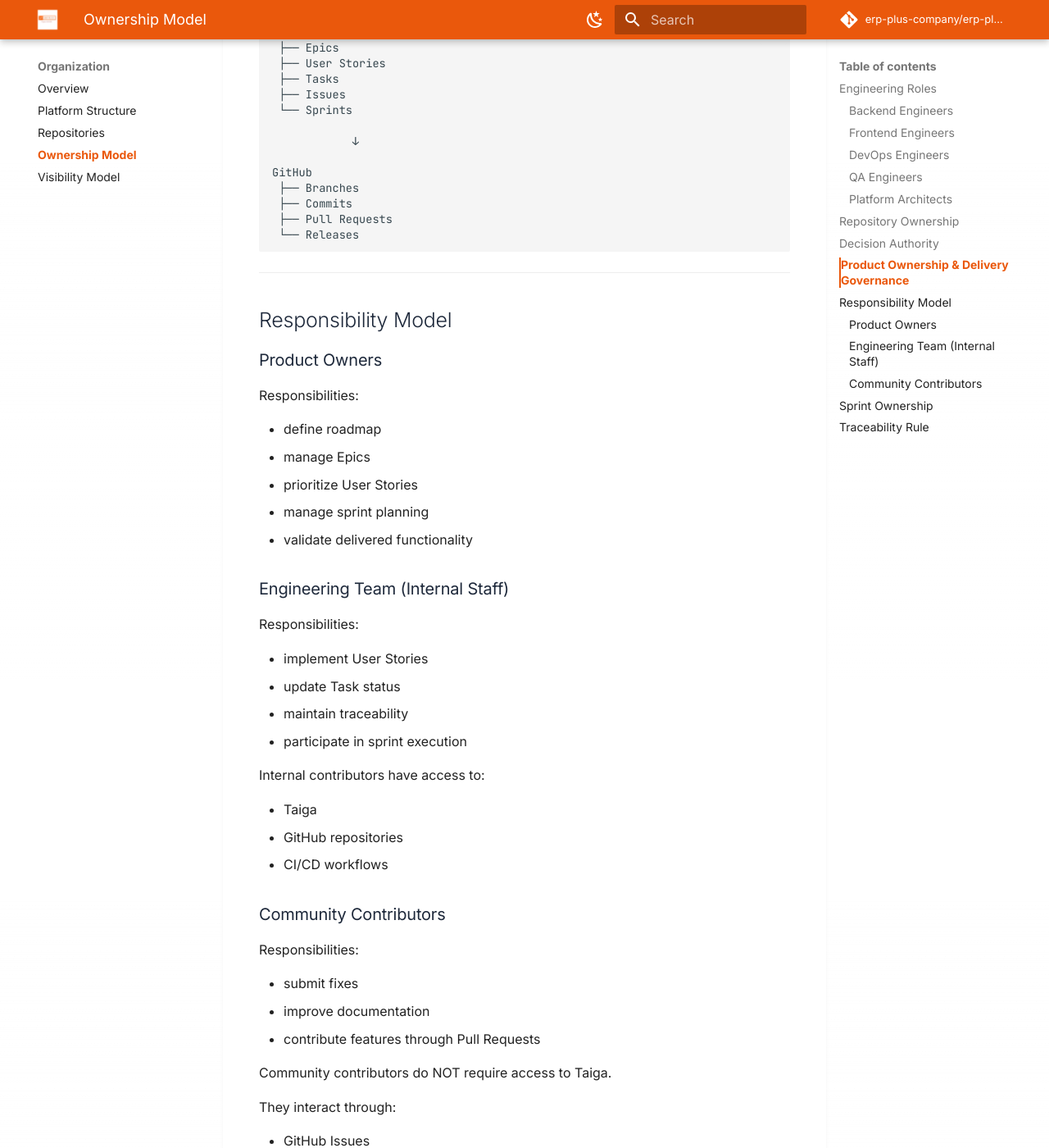
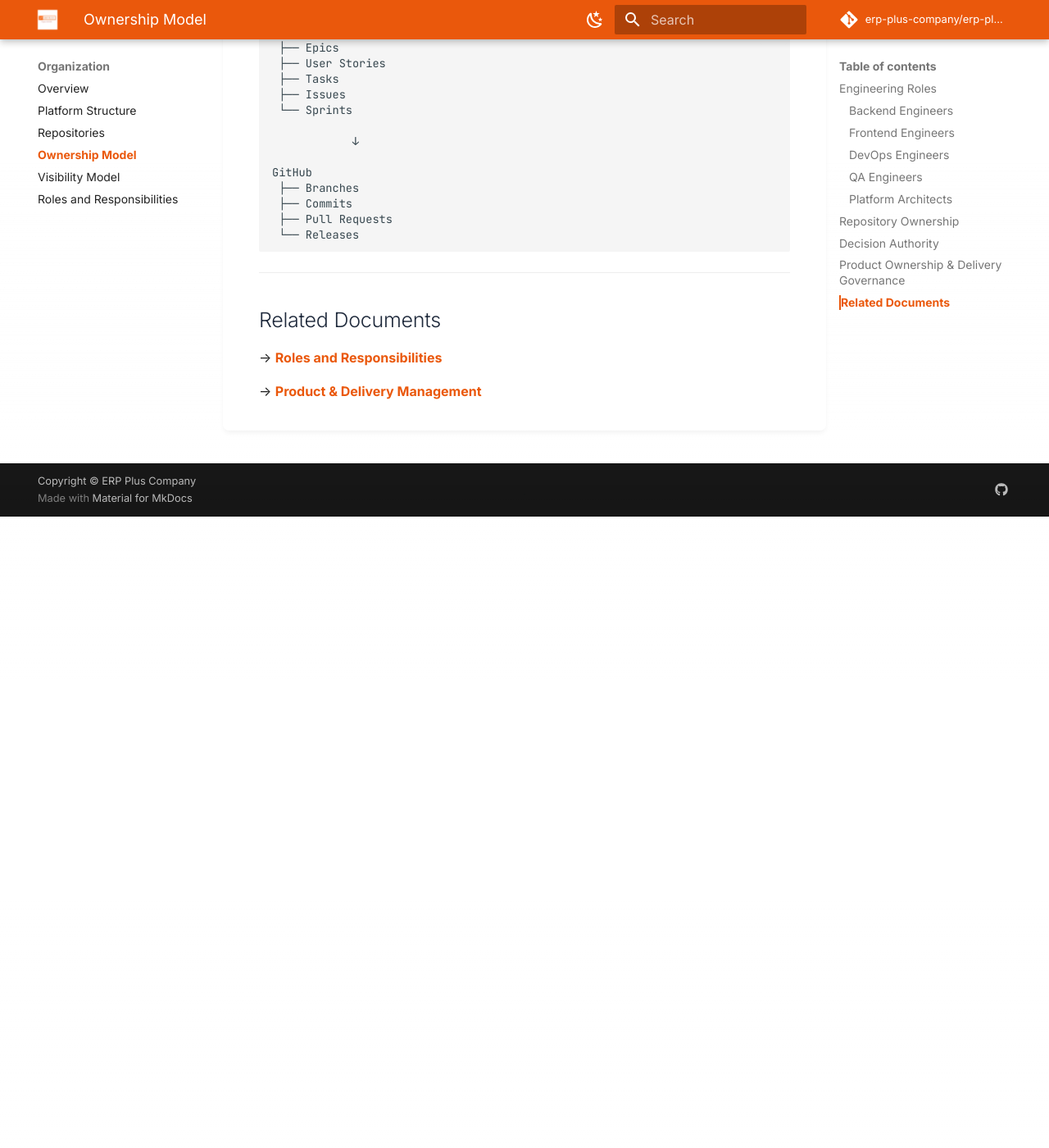
Before and after one commit to erp-plus-company/erp-plus-docs, an MkDocs documentation site: the page built from docs/organization/ownership-model.md, in a window 1280 px wide and 1400 px high, scrolled down 2547 px. Shown: the whole window at 82% size. Built offline with MkDocs 1.6.1 and Material for MkDocs 9.7.7, drawn with Linux system fonts in a browser that asks for light colours; comment, search, counter and statistics services are not loaded; after the commit the page ends 3177 px from its top, so only the background shows below that; some of the changed text lies outside the part shown.

````diff
--- a/docs/organization/ownership-model.md
+++ b/docs/organization/ownership-model.md
@@ -112,81 +112,8 @@ GitHub
 
 ---
 
-## Responsibility Model
+## Related Documents
 
-### Product Owners
+→ [Roles and Responsibilities](../organization/roles-and-responsibilities.md)
 
-Responsibilities:
-
-- define roadmap
-- manage Epics
-- prioritize User Stories
-- manage sprint planning
-- validate delivered functionality
-
-### Engineering Team (Internal Staff)
-
-Responsibilities:
-
-- implement User Stories
-- update Task status
-- maintain traceability
-- participate in sprint execution
-
-Internal contributors have access to:
-
-- Taiga
-- GitHub repositories
-- CI/CD workflows
-
-### Community Contributors
-
-Responsibilities:
-
-- submit fixes
-- improve documentation
-- contribute features through Pull Requests
-
-Community contributors do NOT require access to Taiga.
-
-They interact through:
-
-- GitHub Issues
-- Pull Requests
-- Discussions (future)
-
-Maintainers are responsible for linking external contributions to Taiga work items when necessary.
-
----
-
-## Sprint Ownership
-
-ERP Plus operates using two-week sprints.
-
-Sprint planning is managed in Taiga.
-
-Each sprint contains:
-
-- User Stories
-- Tasks
-- Bugs
-- Technical improvements
-
-Every deliverable inside a sprint should be traceable to a User Story or Issue.
-
----
-
-## Traceability Rule
-
-All internal development work must be traceable:
-
-```text
-Epic
- └── User Story
-        └── Task
-               └── Branch
-                      └── Pull Request
-                             └── Merge
-```
-
-This traceability model is part of ERP Plus governance.
+→ [Product & Delivery Management](../product/index.md)
--- a/mkdocs.yml
+++ b/mkdocs.yml
@@ -66,6 +66,7 @@ nav:
       - Repositories: organization/repositories.md
       - Ownership Model: organization/ownership-model.md
       - Visibility Model: organization/visibility-model.md
+      - Roles and Responsibilities: organization/roles-and-responsibilities.md
 
   - System:
       - Overview: system/index.md
@@ -94,6 +95,7 @@ nav:
       - Introduction: getting-started/index.md
       - Installation: getting-started/installation.md
       - First Run: getting-started/first-run.md
+      - Role-based Onboarding: getting-started/role-based-onboarding.md
 
   - Development:
       - Workflow: development/workflow.md
````
Also changed, not shown: CONTRIBUTING.md (+2 -0 lines), docs/getting-started/index.md (+6 -0 lines), docs/getting-started/role-based-onboarding.md (added, +95 -0 lines), docs/organization/roles-and-responsibilities.md (added, +171 -0 lines), docs/product/index.md (+14 -0 lines), docs/system/index.md (+3 -21 lines), .github/PULL_REQUEST_TEMPLATE.md.
